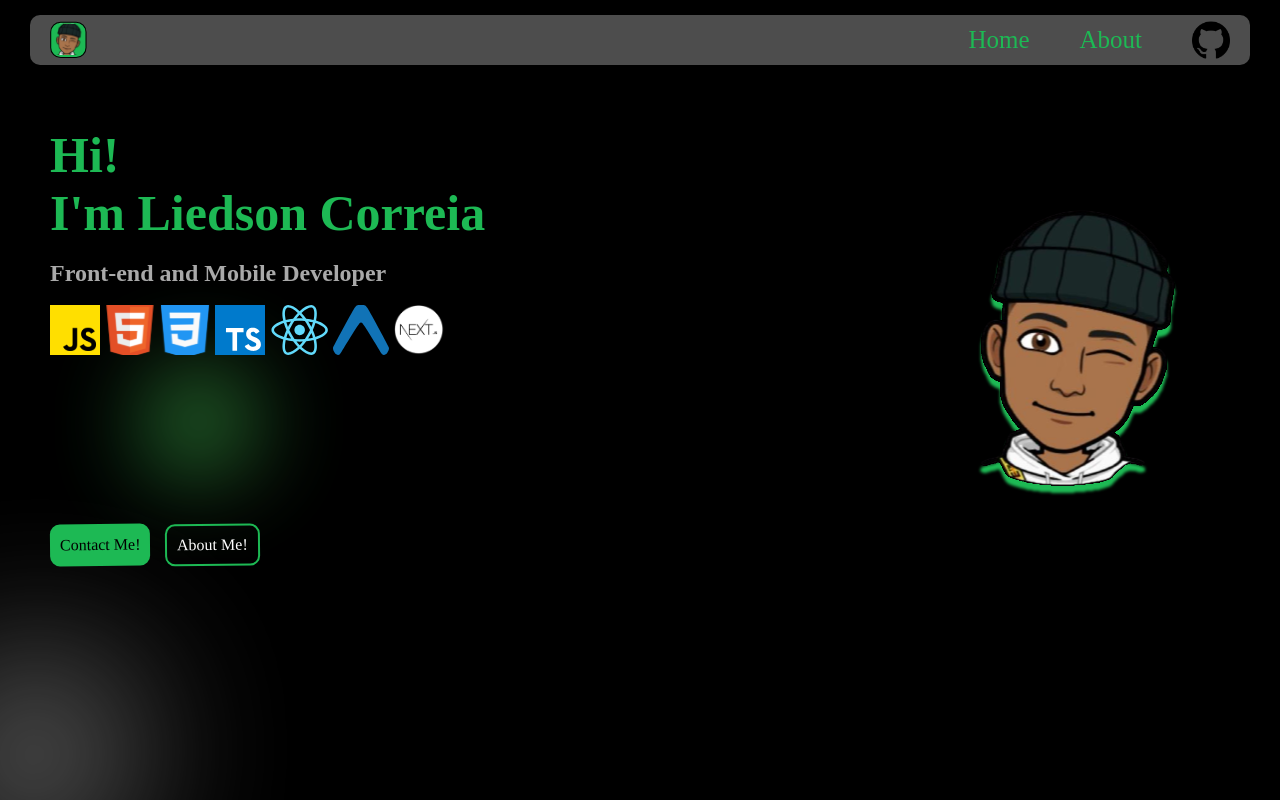
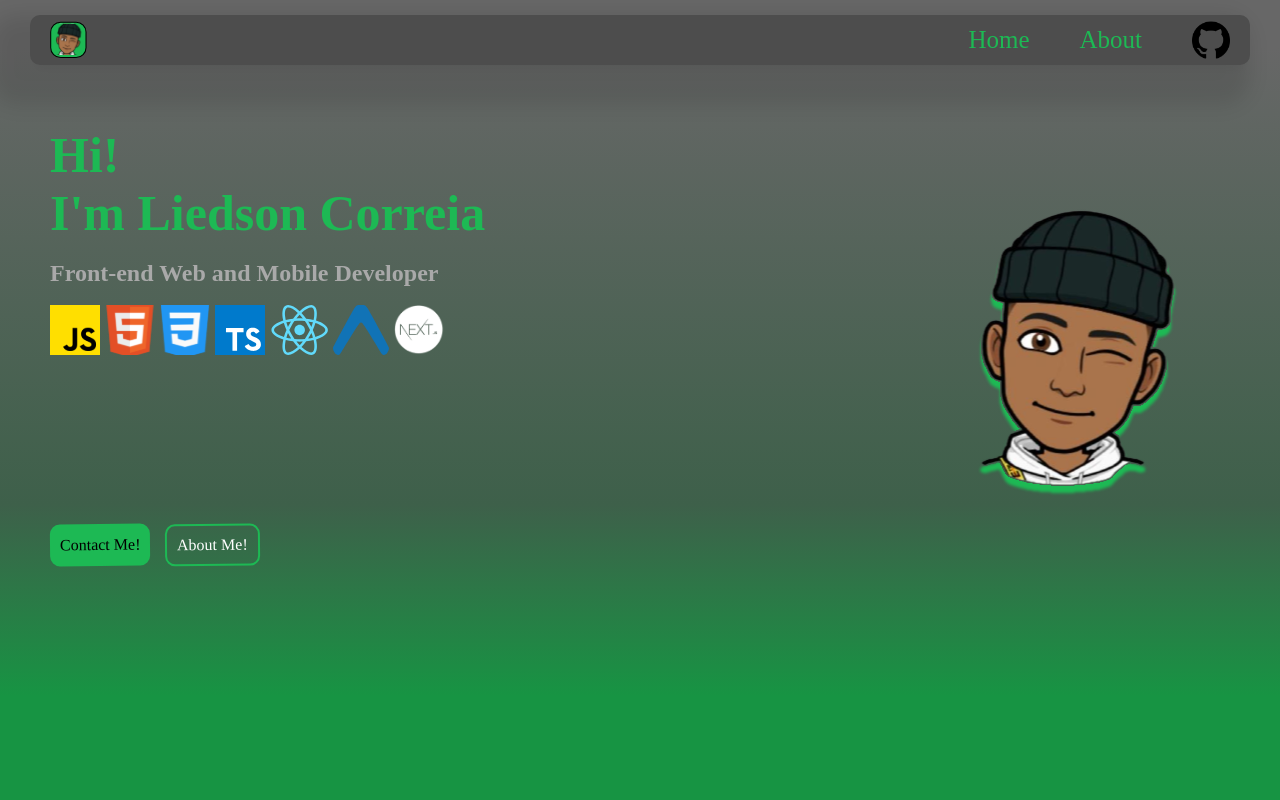
Before and after one commit to liedsonc/portifolio-web, a React (Vite) app: page / in a window 1280 px wide. Built offline with nearby package versions, Linux system fonts and the light colour scheme.

Commit message:
feat: typing animation

```diff
--- a/src/components/Navbar/styles.ts
+++ b/src/components/Navbar/styles.ts
@@ -11,8 +11,8 @@ export const Navbar = styled("div", {
     marginTop: 15,
     borderRadius: 10,
     height: 30,
-
-    boxShadow: '$lg',
+    shadow: '$xl',
+    boxShadow: '$xl',
 
     // justifyContent: "center",
     // cursor: 'pointer',
--- a/src/config/stitches.config.ts
+++ b/src/config/stitches.config.ts
@@ -112,7 +112,7 @@ export const { styled, getCssText, globalCss, theme } = createStitches({
             sm: "0 1px 2px 0 rgba(0, 0, 0, 0.05)",
             md: "0px 4px 4px rgba(0, 0, 0, 0.25)",
             lg: "0 10px 15px -3px rgba(0, 0, 0, 0.1), 0 4px 6px -2px rgba(0, 0, 0, 0.05)",
-            xl: "0 20px 25px -5px rgba(0, 0, 0, 0.1), 0 10px 10px -5px rgba(0, 0, 0, 0.04)",
+            xl: "-20px 20px 20px 20px rgba(0, 0, 0, 0.1), 0 10px 10px -5px rgba(0, 0, 0, 0.04)",
             "2xl": "0 25px 50px -12px rgba(0, 0, 0, 0.25)",
             inner: "inset 0 2px 4px 0 rgba(0, 0, 0, 0.06)",
             outline: "0 0 0 3px rgba(66, 153, 225, 0.5)",
@@ -191,7 +191,8 @@ export const resetCss = globalCss({
     'html,body,#root': {
         height: "100%",
         fontFamily: "$body",
-        backgroundColor: "$bg",
+
+        background: "linear-gradient(0deg, rgba(23,148,67,1) 13%, rgba(62,96,74,1) 37%, rgba(103,103,103,1) 94%)",
         overflowX: "hidden",
         scrollBehavior: "smooth",
         boxSizing: "border-box"
--- a/src/pages/About/styles.ts
+++ b/src/pages/About/styles.ts
@@ -5,7 +5,7 @@ import type * as Stitches from '@stitches/react';
 export const About = styled("section", {
     height: "100vh",
     width: "100%",
-    backgroundImage: "url('/assets/Eclipse-gray1.svg'), url(''), url('') ",
+    // backgroundImage: "url('/assets/Eclipse-gray1.svg'), url(''), url('') ",
     backgroundRepeat: "no-repeat",
     backgroundPosition: "left top,left top,left top ",
     backgroundSize: "300px",
--- a/src/pages/Home/index.tsx
+++ b/src/pages/Home/index.tsx
@@ -1,7 +1,7 @@
 import * as S from "./styles";
 import { CSS } from "@stitches/react";
 import { Navbar } from '../../components/Navbar';
-import { ReactNode, useState, useRef } from 'react';
+import { ReactNode, useState, useRef, useEffect } from 'react';
 import * as data from "../../../lib/data"
 import mainImg from "/assets/liedsoncT 1.svg"
 import menu from "/assets/menu.png"
@@ -11,8 +11,44 @@ import grayeclipse from "/assets/Eclipse-gray.svg"
 
 
 
+function Home() {
 
-function Home() {
+
+    const [text, setText] = useState("")
+    const [fullText, setFullText] = useState("Hi!\nI'm Liedson Correia")
+    const [index, setIndex] = useState(0)
+    const [text1, setText1] = useState("")
+    const [fullText1, setFullText1] = useState("Front-end Web and Mobile Developer")
+    const [index1, setIndex1] = useState(0)
+
+
+
+    console.log(fullText1)
+    useEffect(() => {
+        if (index < fullText.length) {
+            setTimeout(() => {
+                setText(text + fullText[index])
+                setIndex(index + 1)
+            }, 40)
+        }
+
+
+
+    }, [index])
+
+    useEffect(() => {
+        if (index1 < fullText1.length) {
+            setTimeout(() => {
+                setText1(text1 + fullText1[index1])
+                setIndex1(index1 + 1)
+            }, 40)
+        }
+
+
+
+    }, [index1])
+
+
 
     let technologies = data.Technologies
 
@@ -22,7 +58,9 @@ function Home() {
 
             <S.HomeSection>
                 <Navbar >
-                    <S.NavbarImg size={{ '@sm': 'd1' }} src={data.logo.img} />
+                    <S.LogoDiv href='/' >
+                        <S.NavbarImg size={{ '@sm': 'd1' }} src={data.logo.img} />
+                    </S.LogoDiv>
                     <S.Links size={{ '@xs': 'd1' }}>
                         <S.Link style={{ textDecoration: 'none', color: '$primary' }} href='/'>
                             <S.TextLink>Home</S.TextLink>
@@ -55,8 +93,8 @@ function Home() {
 
                     <S.greeterDiv size={{ '@sm': 'd1' }}>
                         <div>
-                            <S.mainTitle size={{ '@xs': 'd1' }}>Hi!<br />I'm Liedson Correia</S.mainTitle>
-                            <S.mainSubtitle size={{ '@xs': 'd1' }}>Front-end and Mobile Developer</S.mainSubtitle>
+                            <S.mainTitle size={{ '@xs': 'd1' }}>{text}</S.mainTitle>
+                            <S.mainSubtitle size={{ '@xs': 'd1' }}>{text1}</S.mainSubtitle>
                             <S.Tecnologies size={{ '@xs': 'd1' }} >
                                 {
                                     technologies.map(tech =>
--- a/src/pages/Home/styles.ts
+++ b/src/pages/Home/styles.ts
@@ -5,10 +5,12 @@ export const Home = styled("div", {
 
     height: "100vh",
     width: "100%",
-    backgroundImage: "url('/assets/Eclipse-gray.svg'), url('/assets/Eclipse-green.svg') ",
-    backgroundPosition: "left bottom, 5% center",
-    backgroundSize: '300px',
-    backgroundRepeat: "no-repeat",
+    // backgroundImage: "url('/assets/Eclipse-gray.svg'), url('/assets/Eclipse-green.svg') ",
+    // backgroundPosition: "left bottom, 5% center",
+    // backgroundSize: '300px',
+    // backgroundRepeat: "no-repeat",
+
+    // background: "linear-gradient(0deg, rgba(23,148,67,1) 13%, rgba(62,96,74,1) 68%, rgba(77,77,77,1) 94%)",
     boxSizing: "border-box"
 
 })
@@ -101,6 +103,7 @@ export const greeterDiv = styled("div", {
     justifyContent: "space-between",
     height: "55vh",
     width: "100%",
+    whiteSpace: "pre-wrap",
 
     variants: {
         size: {
@@ -184,6 +187,9 @@ export const Tech = styled("img", {
             d1: {
                 height: 20,
                 width: "auto",
+                '&:hover': {
+                    height: 22,
+                },
             },
 
 
@@ -307,4 +313,9 @@ export const Social = styled('div', {
     display: 'flex',
     alignItems: 'center'
 })
+export const LogoDiv = styled('a', {
+    display: 'flex',
+    alignItems: 'center',
+
+})
 export type StyledHome = Stitches.VariantProps<typeof Home>;
```
Also changed, not shown: src/pages/About/index.tsx (+26 -1 lines).
